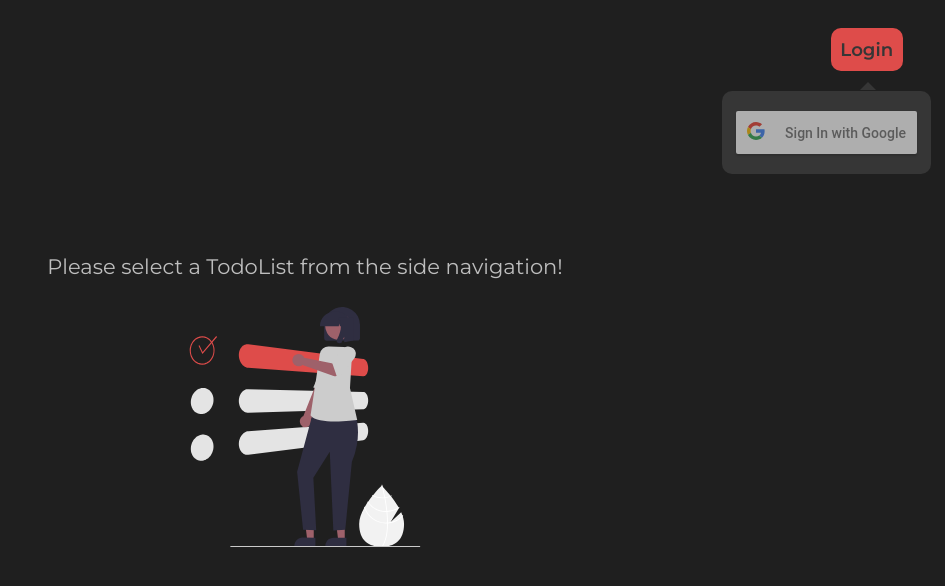
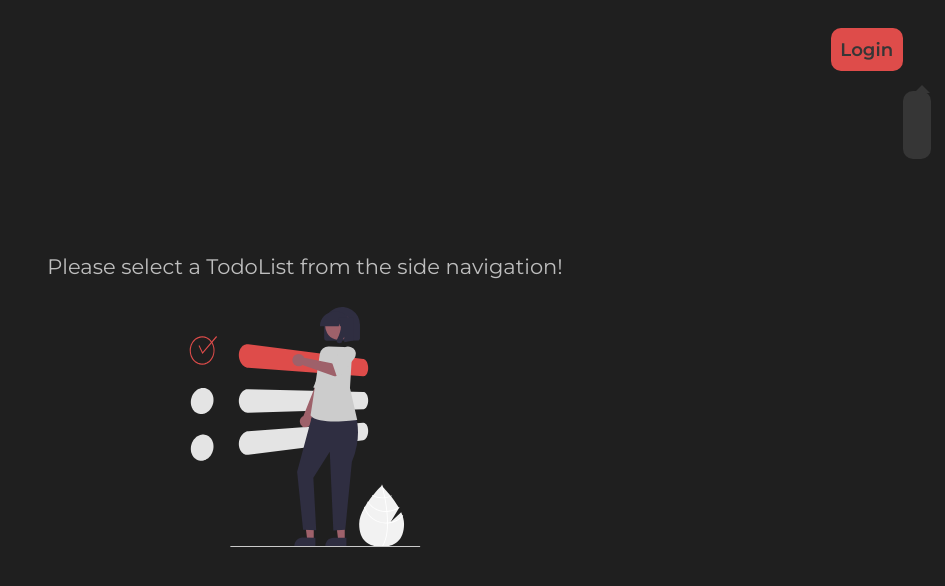
Before and after one commit to SzMatthew/TodoList-frontend, a React (Create React App) app: page /projects in a window 1280 px wide. Shown: the top 586 px of the page, without its empty margins (335-1280 px from the left). Built offline with nearby package versions, Linux system fonts and the light colour scheme.

Commit message:
Change Google login package

```diff
--- a/package.json
+++ b/package.json
@@ -3,15 +3,16 @@
   "version": "0.1.0",
   "private": true,
   "dependencies": {
+    "@react-oauth/google": "^0.7.1",
     "@testing-library/jest-dom": "^5.11.6",
     "@testing-library/react": "^11.2.2",
     "@testing-library/user-event": "^12.5.0",
     "bootstrap": "^5.0.1",
     "enzyme": "^3.11.0",
+    "jwt-decode": "^3.1.2",
     "react": "^17.0.1",
     "react-bootstrap": "^1.6.0",
     "react-dom": "^17.0.1",
-    "react-google-login": "^5.2.2",
     "react-grid-system": "^7.1.2",
     "react-icons": "^4.1.0",
     "react-router-dom": "^5.2.0",
--- a/src/Components/AddNewProject/AddNewProject.jsx
+++ b/src/Components/AddNewProject/AddNewProject.jsx
@@ -6,7 +6,7 @@ import { toast } from 'react-toastify';
 import './AddNewProject.scss';
 
 const AddNewProject = ({ appendNewProject }) => {
-  const { state: { user } } = useUser();
+  const { user } = useUser();
   const [isNewProjectNameInputVisible, setIsNewProjectNameInputVisible] = useState(false);
   const [isNewProjectNameValid, setIsNewProjectNameValid] = useState(true);
 
--- a/src/Components/Login/Login.jsx
+++ b/src/Components/Login/Login.jsx
@@ -4,7 +4,7 @@ import { useUser } from '../../Contexts/user-context';
 import './Login.scss';
 
 const Login = () => {
-  const { state: { user, isLogindrowDownOpen }, handleLoginClick } = useUser();
+  const { user, isLogindrowDownOpen, handleLoginClick } = useUser();
 
   return (
     <div className='login'>
--- a/src/Components/LoginDropDown/LoginDropDown.jsx
+++ b/src/Components/LoginDropDown/LoginDropDown.jsx
@@ -1,34 +1,20 @@
 import React from 'react';
-import { GoogleLogin, GoogleLogout } from 'react-google-login';
+import { GoogleLogin } from '@react-oauth/google';
 import { useUser } from '../../Contexts/user-context';
 import './LoginDropDown.scss';
 
 const LoginDropDown = () => {
-  const { state: { user }, loginSuccess, loginError, logOut, handleLoginClick } = useUser();
+  const { user, loginSuccess, loginError, logOut, handleLoginClick } = useUser();
 
   return (
     <div className='dropDown' >
       {
-        !!user
-          ? <GoogleLogout
-            clientId={'500105997849-mr28pnsqlc5vussqcv35lqf73q2u2t33.apps.googleusercontent.com'}
-            buttonText={'Logout'}
-            onLogoutSuccess={logOut}
-            textInputProps={{
-              onBlur  : { handleLoginClick }
-            }}
-          />
-          : <GoogleLogin
-            clientId={'500105997849-mr28pnsqlc5vussqcv35lqf73q2u2t33.apps.googleusercontent.com'}
-            buttonText="Sign In with Google"
-            onSuccess={loginSuccess}
-            onFailure={loginError}
-            isSignedIn={true}
-            textInputProps={{
-              onBlur  : { handleLoginClick }
-            }}
-            cookiePolicy={'single_host_origin'}
-          />
+        !user && <GoogleLogin
+          onSuccess={loginSuccess}
+          onFailure={loginError}
+          useOneTap
+          auto_select
+        />
       }
     </div>
   );
--- a/src/Components/SideNav/SideNav.jsx
+++ b/src/Components/SideNav/SideNav.jsx
@@ -9,7 +9,7 @@ import './SideNav.scss';
 import { toast } from 'react-toastify';
 
 const SideNav = ({ isOpen, setSideNavOpen }) => {
-  const { state: { user } } = useUser();
+  const { user } = useUser();
   const [projects, setProjects] = useState([]);
   const { projectId } = useParams();
   const history = useHistory();
--- a/src/Components/Todo List/Todolist.jsx
+++ b/src/Components/Todo List/Todolist.jsx
@@ -22,7 +22,7 @@ setConfiguration({ maxScreenClass: 'xxl' });
 
 const Todolist = () => {
   const { state: { todoList }, setTodoList } = useTodoList();
-  const { state: { user }, closeLoginDropDown } = useUser();
+  const { user, closeLoginDropDown } = useUser();
   const { projectId } = useParams();
   const [projectTitle, setProjecTitle] = useState('');
   const [addTaskOpen, setAddTaskOpen] = useState(false);
--- a/src/Contexts/user-context.js
+++ b/src/Contexts/user-context.js
@@ -1,26 +1,8 @@
-import React, { createContext, useContext, useMemo, useReducer } from 'react';
+import React, { createContext, useContext, useMemo, useState } from 'react';
+import jwt_decode from 'jwt-decode';
 
 const UserContext = createContext();
 
-const userReducer = (state, action) => {
-  switch (action.type) {
-  case 'SET_USER': {
-    return {
-      user: action.payload,
-      isLogindrowDownOpen: state.isLogindrowDownOpen
-    };
-  }
-  case 'SET_ISLOGINDROPDOWNOPEN': {
-    return {
-      user: state.user,
-      isLogindrowDownOpen: action.payload
-    };
-  }
-  default: {
-    throw new Error(`Unsupported action type: ${action.type}`);
-  }
-  }
-};
 
 const initialeState = {
   user: null,
@@ -28,32 +10,26 @@ const initialeState = {
 };
 
 const UserProvider = props => {
-  const [state, dispatch] = useReducer(userReducer, initialeState);
-  const value = useMemo(() => [state, dispatch], [state]);
+  const [state, setState] = useState(initialeState);
+  const value = useMemo(() => [state, setState], [state]);
   return <UserContext.Provider value={value} {...props} />;
 };
 
 const useUser = () => {
-  const context = useContext(UserContext);
-
-  if (!context) {
-    throw new Error('useUser must be used within a TodoListProvider');
-  }
-  const [state, dispatch] = context;
+  const [state, setState] = useContext(UserContext);
 
   const setUser = user => {
-    if (state.user !== user) {
-      dispatch({ type: 'SET_USER', payload: user });
-    }
+    setState({ isLogindrowDownOpen: false, user: user });
   };
 
   const loginSuccess = response => {
-    closeLoginDropDown();
+    const decodedCredential = jwt_decode(response.credential);
+    console.log('🚀 ~ decodedCredential', decodedCredential);
     setUser({
-      userId: response.profileObj.googleId,
-      name: response.profileObj.name,
-      email: response.profileObj.email,
-      imageUrl: response.profileObj.imageUrl
+      email: decodedCredential.email,
+      name: decodedCredential.name,
+      imageUrl: decodedCredential.picture,
+      userId: decodedCredential.sub
     });
   };
 
@@ -66,16 +42,16 @@ const useUser = () => {
   };
 
   const handleLoginClick = () => {
-    dispatch({ type: 'SET_ISLOGINDROPDOWNOPEN', payload: !state.isLogindrowDownOpen });
+    setState({ user: state.user, isLogindrowDownOpen: !state.isLogindrowDownOpen });
   };
 
   const closeLoginDropDown = () => {
-    dispatch({ type: 'SET_ISLOGINDROPDOWNOPEN', payload: false });
+    setState({ user: state.user, isLogindrowDownOpen: false });
   };
 
   return {
-    state,
-    dispatch,
+    user: state.user,
+    isLogindrowDownOpen: state.isLogindrowDownOpen,
     setUser,
     loginSuccess,
     loginError,
--- a/src/index.js
+++ b/src/index.js
@@ -1,14 +1,17 @@
 import React from 'react';
 import ReactDOM from 'react-dom';
 import { BrowserRouter } from 'react-router-dom';
+import { GoogleOAuthProvider } from '@react-oauth/google';
 import './index.scss';
 import App from './App';
 
 ReactDOM.render(
-  <React.StrictMode>
-    <BrowserRouter>
-      <App />
-    </BrowserRouter>
-  </React.StrictMode>,
+  <GoogleOAuthProvider clientId="855320178523-62672ob47hnsume5vib5r5n85943s2nn.apps.googleusercontent.com">
+    <React.StrictMode>
+      <BrowserRouter>
+        <App />
+      </BrowserRouter>
+    </React.StrictMode>
+  </GoogleOAuthProvider>,
   document.getElementById('root')
 );
```
Also changed, not shown: .eslintrc.js, 2 other files (tests, documents, lock files or other folders).
